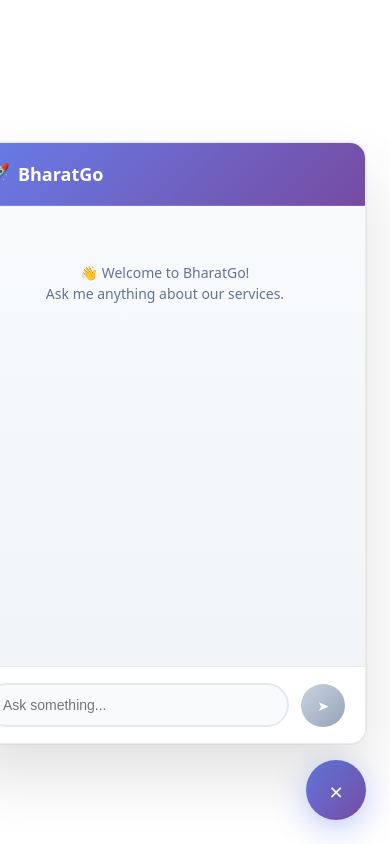
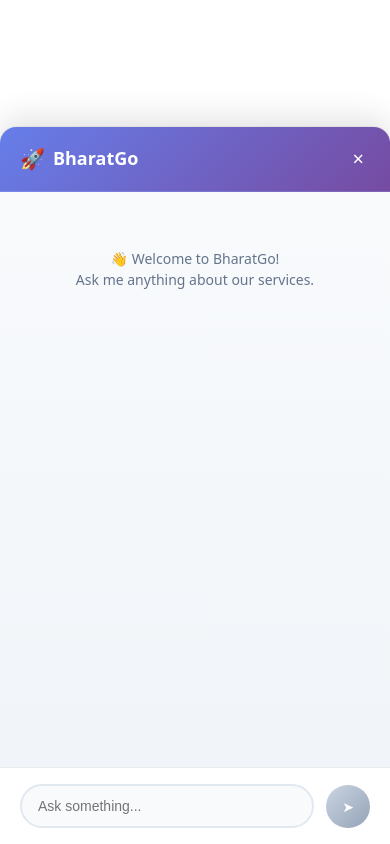
Before and after one commit to ratishjain12/bharatgo-seller-chatbot, a React (Vite) app: page / in a window 390 px wide. Both pictures are taken after a click on the button "Open chat". Built offline with nearby package versions, Linux system fonts and the light colour scheme.

Commit message:
chatbot responsive

```diff
--- a/src/components/ChatWidget.tsx
+++ b/src/components/ChatWidget.tsx
@@ -1,23 +1,48 @@
-import { useState } from "react";
+import { useEffect, useState } from "react";
 import Chatbot from "./Chatbot";
 
 export default function ChatWidget() {
   const [open, setOpen] = useState(false);
+  const [isMobile, setIsMobile] = useState<boolean>(() =>
+    typeof window !== "undefined"
+      ? window.matchMedia("(max-width: 640px)").matches
+      : false
+  );
+
+  useEffect(() => {
+    const mql = window.matchMedia("(max-width: 640px)");
+    const handler = (e: MediaQueryListEvent) => setIsMobile(e.matches);
+    // Safari <14 support
+    if (typeof mql.addEventListener === "function") {
+      mql.addEventListener("change", handler);
+    } else {
+      mql.addListener(handler);
+    }
+    setIsMobile(mql.matches);
+    return () => {
+      if (typeof mql.removeEventListener === "function") {
+        mql.removeEventListener("change", handler);
+      } else {
+        mql.removeListener(handler);
+      }
+    };
+  }, []);
 
   return (
     <>
       {/* Floating Button */}
+      {!(open && isMobile) && (
       <button
         aria-label="Open chat"
         onClick={() => setOpen((v) => !v)}
         style={{
           position: "fixed",
-          right: 24,
-          bottom: 24,
-          width: 60,
-          height: 60,
-          minWidth: 60,
-          minHeight: 60,
+          right: isMobile ? 16 : 24,
+          bottom: isMobile ? 16 : 24,
+          width: isMobile ? 52 : 60,
+          height: isMobile ? 52 : 60,
+          minWidth: isMobile ? 52 : 60,
+          minHeight: isMobile ? 52 : 60,
           borderRadius: "50%",
           background: "linear-gradient(135deg, #667eea 0%, #764ba2 100%)",
           color: "white",
@@ -29,7 +54,7 @@ export default function ChatWidget() {
           display: "flex",
           alignItems: "center",
           justifyContent: "center",
-          fontSize: "24px",
+          fontSize: isMobile ? "22px" : "24px",
           fontWeight: "normal",
           lineHeight: 1,
           transition: "all 0.3s cubic-bezier(0.4, 0, 0.2, 1)",
@@ -58,26 +83,30 @@ export default function ChatWidget() {
             height: "100%",
             transition: "all 0.3s cubic-bezier(0.4, 0, 0.2, 1)",
             transform: open ? "rotate(180deg)" : "rotate(0deg)",
-            marginTop: open ? "calc(50% - 24px)" : "0px",
+            marginTop: open ? (isMobile ? "calc(50% - 22px)" : "calc(50% - 24px)") : "0px",
             opacity: 1,
           }}
         >
           {open ? "×" : "💬"}
         </span>
       </button>
+      )}
 
       {/* Panel */}
       <div
         style={{
           position: "fixed",
-          right: 24,
-          bottom: 100,
-          width: 400,
-          height: 600,
+          right: isMobile ? 0 : 24,
+          bottom:  isMobile ? 0 : 100,
+          left:   isMobile ? 0 : undefined,
+          top:    isMobile ? undefined : undefined,
+          width:  isMobile ? "100%" : 400,
+          height: isMobile ? "85vh" : 600,
           background: "#ffffff",
-          border: "1px solid rgba(0,0,0,0.08)",
-          borderRadius: 16,
-          boxShadow: "0 32px 64px rgba(0,0,0,0.12), 0 0 0 1px rgba(0,0,0,0.05)",
+          borderRadius: isMobile ? "16px 16px 0 0" : 16,
+          boxShadow: isMobile
+            ? "0 -8px 32px rgba(0,0,0,0.12), 0 0 0 1px rgba(0,0,0,0.05)"
+            : "0 32px 64px rgba(0,0,0,0.12), 0 0 0 1px rgba(0,0,0,0.05)",
           overflow: "hidden",
           zIndex: 2147483000,
           display: "flex",
@@ -87,10 +116,10 @@ export default function ChatWidget() {
             ? "translateY(0) scale(1)"
             : "translateY(20px) scale(0.95)",
           transition: "all 0.3s cubic-bezier(0.4, 0, 0.2, 1)",
-          backdropFilter: "blur(20px)",
+          backdropFilter: isMobile ? "none" : "blur(20px)",
         }}
       >
-        {open && <Chatbot embedded={true} />}
+        {open && <Chatbot embedded={true} onClose={() => setOpen(false)} />}
       </div>
     </>
   );
--- a/src/components/Chatbot.tsx
+++ b/src/components/Chatbot.tsx
@@ -10,8 +10,7 @@ import {
 } from "../helpers/session";
 import type { Message } from "../types";
 
-export default function Chatbot({ embedded = false }: { embedded?: boolean }) {
-  // Initialize messages from stored history
+export default function Chatbot({ embedded = false, onClose }: { embedded?: boolean; onClose?: () => void }) {
   const [messages, setMessages] = useState<Message[]>(() => {
     return getStoredChatHistory() as Message[];
   });
@@ -134,21 +133,29 @@ export default function Chatbot({ embedded = false }: { embedded?: boolean }) {
     };
   }, []);
 
+  const isSmallViewport = typeof window !== "undefined" && window.matchMedia && window.matchMedia("(max-width: 640px)").matches;
+
   return (
     <div
       style={{
-        height: embedded ? "100%" : 540,
+        height: embedded ? "100%" : isSmallViewport ? "100vh" : 540,
         width: embedded ? "100%" : "100%",
-        maxWidth: embedded ? undefined : 720,
-        margin: embedded ? 0 : "24px auto",
-        border: embedded ? "none" : "1px solid #e5e7eb",
-        borderRadius: embedded ? 0 : 12,
-        boxShadow: embedded ? "none" : "0 12px 24px rgba(0,0,0,0.08)",
+        maxWidth: embedded ? undefined : isSmallViewport ? "100%" : 720,
+        margin: embedded ? 0 : isSmallViewport ? 0 : "24px auto",
+        border: "none",
+        borderRadius: embedded ? 0 : isSmallViewport ? 0 : 12,
+        boxShadow: embedded ? "none" : isSmallViewport ? "none" : "0 12px 24px rgba(0,0,0,0.08)",
         display: "flex",
         flexDirection: "column",
         background: "#ffffff",
       }}
     >
+      <style>
+        {`@keyframes bg-typing-bounce { 0%, 80%, 100% { transform: scale(0); opacity: .4 } 40% { transform: scale(1); opacity: 1 } }`}
+      </style>
+      <style>
+        {`@keyframes bg-spin { to { transform: rotate(360deg); } }`}
+      </style>
       {/* Header */}
       <div
         style={{
@@ -174,6 +181,7 @@ export default function Chatbot({ embedded = false }: { embedded?: boolean }) {
           <span style={{ fontSize: "20px" }}>🚀</span>
           BharatGo
         </div>
+        <div style={{ display: "flex", alignItems: "center", gap: 8 }}>
           {isLoading && (
           <div
             style={{
@@ -213,6 +221,27 @@ export default function Chatbot({ embedded = false }: { embedded?: boolean }) {
             ></div>
           </div>
           )}
+          {embedded && onClose && (
+            <button
+              type="button"
+              aria-label="Close chat"
+              onClick={onClose}
+              style={{
+                marginLeft: 8,
+                border: "none",
+                background: "transparent",
+                color: "white",
+                fontSize: 20,
+                borderRadius: 8,
+                padding: 6,
+                lineHeight: 1,
+                cursor: "pointer",
+              }}
+            >
+              ×
+            </button>
+          )}
+        </div>
       </div>
 
       {/* Messages */}
@@ -242,7 +271,8 @@ export default function Chatbot({ embedded = false }: { embedded?: boolean }) {
             Ask me anything about our services.
           </div>
         ) : (
-          messages.map((m) => (
+          <>
+            {messages.map((m) => (
               <div
                 key={m.id}
                 style={{
@@ -326,7 +356,71 @@ export default function Chatbot({ embedded = false }: { embedded?: boolean }) {
                   )}
                 </div>
               </div>
-          ))
+            ))}
+            {isLoading && (
+              <div
+                style={{
+                  display: "flex",
+                  justifyContent: "flex-start",
+                  marginBottom: 8,
+                }}
+              >
+                <div
+                  style={{
+                    maxWidth: "80%",
+                    background: "#ffffff",
+                    color: "#1f2937",
+                    padding: "12px 16px",
+                    borderRadius: 16,
+                    textAlign: "left",
+                    boxShadow: "0 2px 8px rgba(0,0,0,0.1), 0 1px 3px rgba(0,0,0,0.08)",
+                    border: "1px solid rgba(0,0,0,0.05)",
+                  }}
+                >
+                  <span
+                    aria-label="Assistant is typing"
+                    style={{
+                      display: "inline-flex",
+                      alignItems: "center",
+                      justifyContent: "center",
+                      gap: 6,
+                      height: 12,
+                    }}
+                  >
+                    <span
+                      style={{
+                        width: 6,
+                        height: 6,
+                        borderRadius: "50%",
+                        background: "#4b5563",
+                        animation: "bg-typing-bounce 1.2s infinite ease-in-out",
+                      }}
+                    />
+                    <span
+                      style={{
+                        width: 6,
+                        height: 6,
+                        borderRadius: "50%",
+                        background: "#4b5563",
+                        animation: "bg-typing-bounce 1.2s infinite ease-in-out",
+                        animationDelay: "0.2s",
+                      }}
+                    />
+                    <span
+                      style={{
+                        width: 6,
+                        height: 6,
+                        borderRadius: "50%",
+                        background: "#4b5563",
+                        animation: "bg-typing-bounce 1.2s infinite ease-in-out",
+                        animationDelay: "0.4s",
+                      }}
+                    />
+                  </span>
+                </div>
+              </div>
+            )}
+          </>
         )}
       </div>
 
@@ -406,7 +500,22 @@ export default function Chatbot({ embedded = false }: { embedded?: boolean }) {
             }
           }}
         >
-          {isLoading ? "⏳" : "➤"}
+          {isLoading ? (
+            <span
+              aria-hidden
+              style={{
+                display: "inline-block",
+                width: 16,
+                height: 16,
+                border: "2px solid rgba(255,255,255,0.5)",
+                borderTopColor: "#ffffff",
+                borderRadius: "50%",
+                animation: "bg-spin 0.8s linear infinite",
+              }}
+            />
+          ) : (
+            "➤"
+          )}
         </button>
       </form>
 
```
Lines whose indentation alone changed are shown as unchanged.
